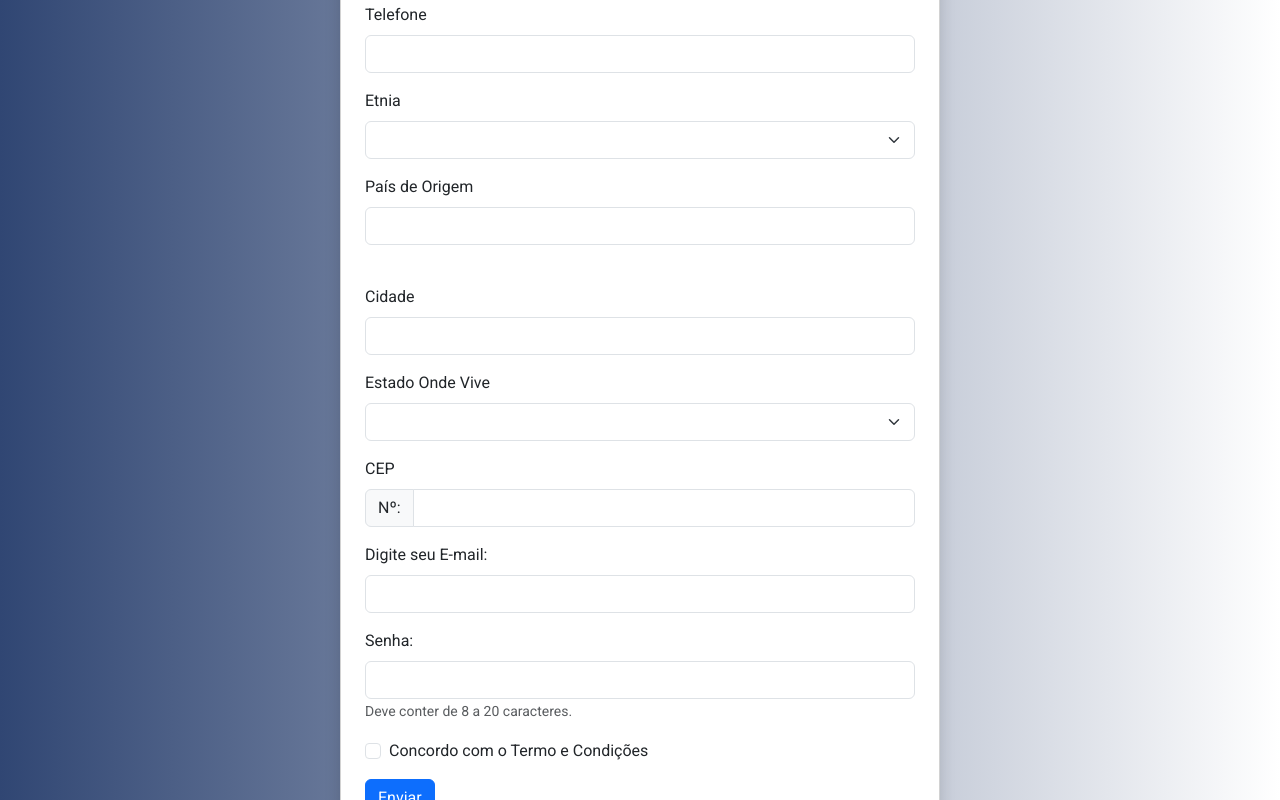
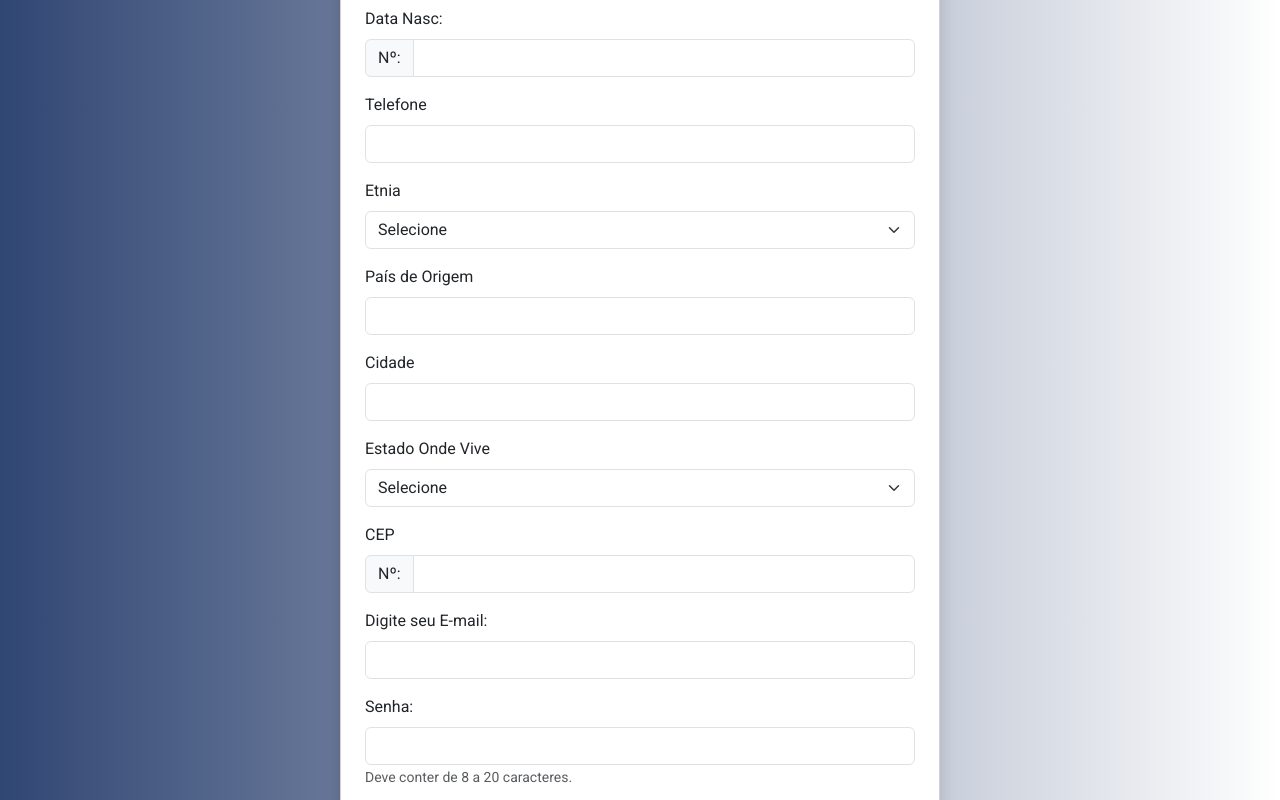
Before and after one commit to Michelijustin/front-end.REACT, a React (Vite) app: page /cadastro in a window 1280 px wide. Shown: the part 400-1200 px from the top of the page. Built offline with nearby package versions, Linux system fonts and the light colour scheme.

Commit message:
add componentes

```diff
--- a/src/pages/Cadastro/Cadastro.jsx
+++ b/src/pages/Cadastro/Cadastro.jsx
@@ -1,27 +1,57 @@
-import './cadastro.css'
+import "./cadastro.css";
+import Header from '../../components/Header';
+import Footer from '../../components/Footer';
 
 export default function Cadastro() {
   return (
-    <html className='html_cadastro'>
-    <body className='body_cadastro'>
-      <div className="container d-flex justify-content-center align-items-start min-vh-100 pt-5" style={{marginBottom: '40px'}}>
-          <div className="card shadow p-4" style={{ width: '100%', maxWidth: '600px' }}>
-              <h1 className='mb-4 text-center'>
-                Cadastro
-              </h1>
-              <form meethod="POST">
+    <>
+      <Header />
+      <div className="html_cadastro body_cadastro">
+        <div
+          className="container d-flex justify-content-center align-items-start min-vh-100 pt-5"
+          style={{ marginBottom: "40px" }}
+        >
+          <div
+            className="card shadow p-4"
+            style={{ width: "100%", maxWidth: "600px" }}
+          >
+            <h1 className="mb-4 text-center">Cadastro</h1>
+            <form method="POST">
+              {/* Primeiro nome */}
               <div className="mb-3">
-                  <label htmlFor="validationDefault01" className="form-label">Primeiro Nome</label>
-                  <input type="text" className="form-control" id="validationDefault01" required />
+                <label htmlFor="validationDefault01" className="form-label">
+                  Primeiro Nome
+                </label>
+                <input
+                  type="text"
+                  className="form-control"
+                  id="validationDefault01"
+                  required
+                />
               </div>
+
+              {/* Último nome */}
               <div className="mb-3">
-                  <label htmlFor="validationDefault02" className="form-label">Último Nome</label>
-                  <input type="text" className="form-control" id="validationDefault02" required />
+                <label htmlFor="validationDefault02" className="form-label">
+                  Último Nome
+                </label>
+                <input
+                  type="text"
+                  className="form-control"
+                  id="validationDefault02"
+                  required
+                />
               </div>
+
+              {/* Data de nascimento / CPF */}
               <div className="mb-3">
-                  <label htmlFor="validationDefaultCpf" className="form-label">Data Nasc:</label>
+                <label htmlFor="validationDefaultCpf" className="form-label">
+                  Data Nasc:
+                </label>
                 <div className="input-group">
-                    <span className="input-group-text" id="inputGroupPrepend2">Nº:</span>
+                  <span className="input-group-text" id="inputGroupPrepend2">
+                    Nº:
+                  </span>
                   <input
                     type="text"
                     className="form-control"
@@ -31,14 +61,34 @@ export default function Cadastro() {
                   />
                 </div>
               </div>
+
+              {/* Telefone */}
               <div className="mb-3">
-                  <label htmlFor="validationDefaultTel" className="form-label">Telefone</label>
-                  <input type="text" className="form-control" id="validationDefaultTel" required />
+                <label htmlFor="validationDefaultTel" className="form-label">
+                  Telefone
+                </label>
+                <input
+                  type="text"
+                  className="form-control"
+                  id="validationDefaultTel"
+                  required
+                />
               </div>
+
+              {/* Etnia */}
               <div className="mb-3">
-                  <label htmlFor="validationDefault04" className="form-label">Etnia</label>
-                  <select className="form-select" id="validationDefault04" required>
-                    <option value="" disabled selected></option>
+                <label htmlFor="validationDefault04" className="form-label">
+                  Etnia
+                </label>
+                <select
+                  className="form-select"
+                  id="validationDefault04"
+                  required
+                  defaultValue=""
+                >
+                  <option value="" disabled>
+                    Selecione
+                  </option>
                   <option>Branco</option>
                   <option>Pardo</option>
                   <option>Amarelo</option>
@@ -46,19 +96,50 @@ export default function Cadastro() {
                   <option>Negro</option>
                 </select>
               </div>
+
+              {/* País de origem */}
               <div className="mb-3">
-                  <label htmlFor="validationDefault03" className="form-label">País de Origem</label>
-                  <input type="text" className="form-control" id="validationDefault03" required />
+                <label htmlFor="validationDefault03" className="form-label">
+                  País de Origem
+                </label>
+                <input
+                  type="text"
+                  className="form-control"
+                  id="validationDefault03"
+                  required
+                />
               </div>
-                <br />
+
+              {/* Cidade */}
               <div className="mb-3">
-                  <label htmlFor="validationDefault03Cidade" className="form-label">Cidade</label>
-                  <input type="text" className="form-control" id="validationDefault03Cidade" required />
+                <label
+                  htmlFor="validationDefault03Cidade"
+                  className="form-label"
+                >
+                  Cidade
+                </label>
+                <input
+                  type="text"
+                  className="form-control"
+                  id="validationDefault03Cidade"
+                  required
+                />
               </div>
+
+              {/* Estado */}
               <div className="mb-3">
-                  <label htmlFor="validationDefaultEstado" className="form-label">Estado Onde Vive</label>
-                  <select className="form-select" id="validationDefaultEstado" required>
-                    <option value="" disabled selected></option>
+                <label htmlFor="validationDefaultEstado" className="form-label">
+                  Estado Onde Vive
+                </label>
+                <select
+                  className="form-select"
+                  id="validationDefaultEstado"
+                  required
+                  defaultValue=""
+                >
+                  <option value="" disabled>
+                    Selecione
+                  </option>
                   <option>SP</option>
                   <option>RJ</option>
                   <option>SC</option>
@@ -72,41 +153,80 @@ export default function Cadastro() {
                   <option>PA</option>
                 </select>
               </div>
+
+              {/* CEP */}
               <div className="mb-3">
-                  <label htmlFor="validationDefault05" className="form-label">CEP</label>
+                <label htmlFor="validationDefault05" className="form-label">
+                  CEP
+                </label>
                 <div className="input-group">
-                    <span className="input-group-text" id="inputGroupPrepend4">Nº:</span>
-                    <input type="text" className="form-control" id="validationDefault05" required />
+                  <span className="input-group-text" id="inputGroupPrepend4">
+                    Nº:
+                  </span>
+                  <input
+                    type="text"
+                    className="form-control"
+                    id="validationDefault05"
+                    required
+                  />
                 </div>
               </div>
+
+              {/* Email */}
               <div className="mb-3">
-                  <label htmlFor="validationDefaultEmail" className="form-label">Digite seu E-mail:</label>
-                  <input type="text" className="form-control" id="validationDefaultEmail" required />
+                <label htmlFor="validationDefaultEmail" className="form-label">
+                  Digite seu E-mail:
+                </label>
+                <input
+                  type="email"
+                  className="form-control"
+                  id="validationDefaultEmail"
+                  required
+                />
               </div>
-                <div className="row g-3 align-items-center">
+
+              {/* Senha */}
               <div className="mb-3">
-                    <label htmlFor="validationDefaultSenha" className="form-label">Senha:</label>
-                    <input type="text" className="form-control" id="validationDefaultSenha" required />
+                <label htmlFor="validationDefaultSenha" className="form-label">
+                  Senha:
+                </label>
+                <input
+                  type="password"
+                  className="form-control"
+                  id="validationDefaultSenha"
+                  required
+                />
                 <span id="passwordHelpInline" className="form-text">
                   Deve conter de 8 a 20 caracteres.
                 </span>
               </div>
-                </div>
+
+              {/* Termo de uso */}
               <div className="mb-3">
                 <div className="form-check">
-                    <input className="form-check-input" type="checkbox" value="" id="invalidCheck2" required />
+                  <input
+                    className="form-check-input"
+                    type="checkbox"
+                    id="invalidCheck2"
+                    required
+                  />
                   <label className="form-check-label" htmlFor="invalidCheck2">
                     Concordo com o Termo e Condições
                   </label>
                 </div>
               </div>
+
+              {/* Botão */}
               <div className="mb-3">
-                  <button className="btn btn-primary" type="submit">Enviar</button>
+                <button className="btn btn-primary" type="submit">
+                  Enviar
+                </button>
               </div>
             </form>
           </div>
         </div>
-      </body>
-    </html>
+      </div>
+      <Footer />
+    </>
   );
 }
--- a/src/pages/Empresa/Empresa.jsx
+++ b/src/pages/Empresa/Empresa.jsx
@@ -1,3 +1,4 @@
+import Header from '../../components/Header';
 import Footer from '../../components/Footer';
 import logo from '../../assets/img/trabalho-gimp.png'
 import { Link } from 'react-router-dom';
@@ -20,35 +21,7 @@ import comunidade from "../../assets/img/quem-somos.png"
 export default function Empresa() {
   return (
     <>
-
-        <header>
-             <nav className="navbar navbar-expand-lg">
-               <div className="container-fluid">
-                 <img src={logo} alt="Logo" width="80" height="70"></img>
-                 <button className="navbar-toggler" type="button" data-bs-toggle="collapse" data-bs-target="#navbarSupportedContent" aria-controls="navbarSupportedContent" aria-expanded="false" aria-label="Toggle navigation">
-                   <span className="navbar-toggler-icon"></span>
-                 </button>
-                 <div className="collapse navbar-collapse" id="navbarSupportedContent">
-                   <ul className="navbar-nav me-auto mb-2 mb-lg-0">
-                     <li className="nav-item">
-                       <Link className="nav-link" to="/">Quem somos</Link>
-                     </li>
-                     <li className="nav-item">
-                       <Link className="nav-link" to="/vagas">Vagas</Link>
-                     </li>
-                     <li className="nav-item">
-                       <Link className="nav-link" to="/empresa">Empresa</Link>
-                     </li>
-                   </ul>
-                   <form className="d-flex" role="search">
-                    <Link to="/login_empresa" className="btn btn-dark">Entrar</Link>
-                    <Link to="/cadastro" className="btn btn-dark ms-2">Cadastre sua empresa</Link>
-                   </form>
-                 </div>
-               </div>
-             </nav>
-           </header>
-
+       <Header />
         <main>
             <div className="cor">
                 <div className="container comeco">
--- a/src/pages/Login/Login.jsx
+++ b/src/pages/Login/Login.jsx
@@ -1,11 +1,13 @@
 import login from "../../assets/img/login7.png"
 import { Link } from 'react-router-dom';
 import './login.css'
-
+import Header from '../../components/Header';
+import Footer from '../../components/Footer';
 
 export default function Login() {
   return (
     <>
+    <Header />
     <main className="main">
       <div className="login">
         <form className="col col-md-12">
@@ -33,6 +35,7 @@ export default function Login() {
         </form>
       </div>
     </main>
+    <Footer />
     </>
   );
 }
--- a/src/pages/Login/Login_empresa.jsx
+++ b/src/pages/Login/Login_empresa.jsx
@@ -1,10 +1,13 @@
 import login from "../../assets/img/login7.png"
 import { Link } from 'react-router-dom';
 import './login.css'
+import Header from '../../components/Header';
+import Footer from '../../components/Footer';
 
 export default function Login_empresa() {
   return (
     <>
+    <Header />
     <main className="main">
           <div className="login">
             <form className="col col-md-12">
@@ -36,6 +39,7 @@ export default function Login_empresa() {
             </form>
           </div>
         </main>
+    <Footer />
     </>
   )
 }
```
Lines whose indentation alone changed are shown as unchanged.
